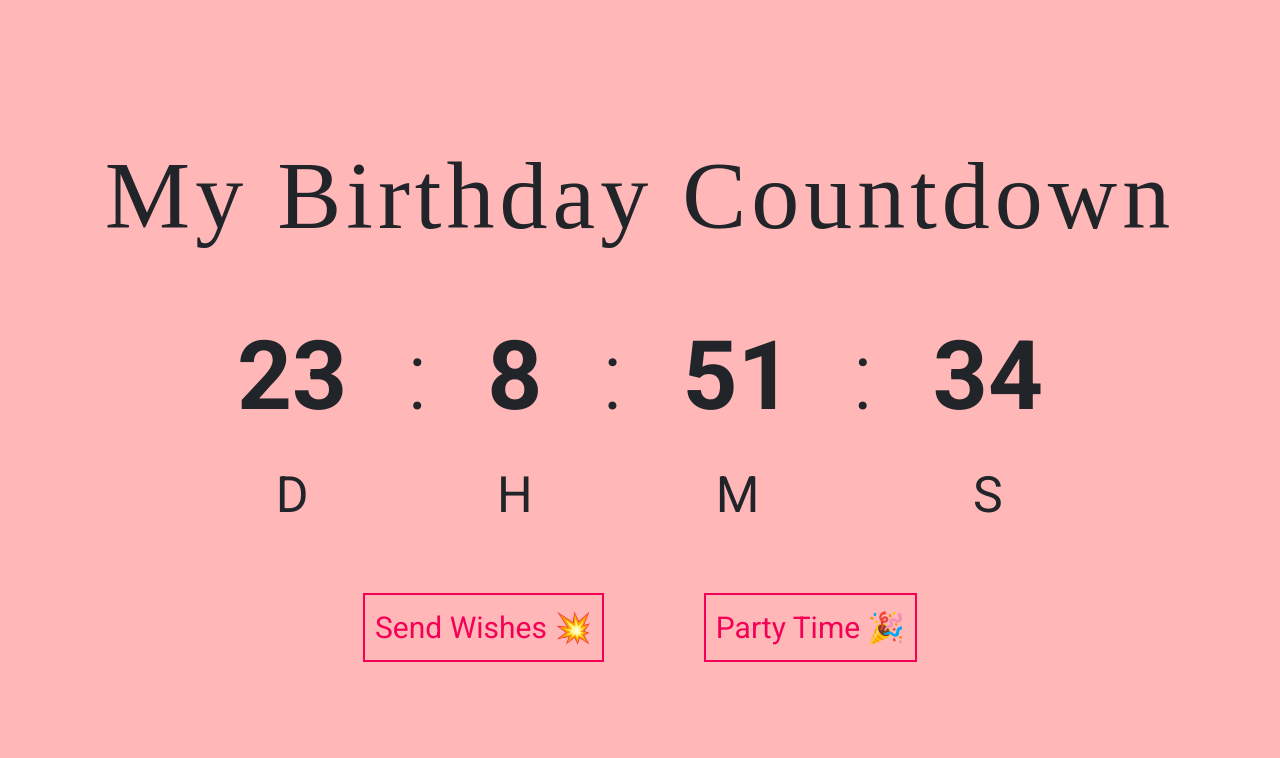
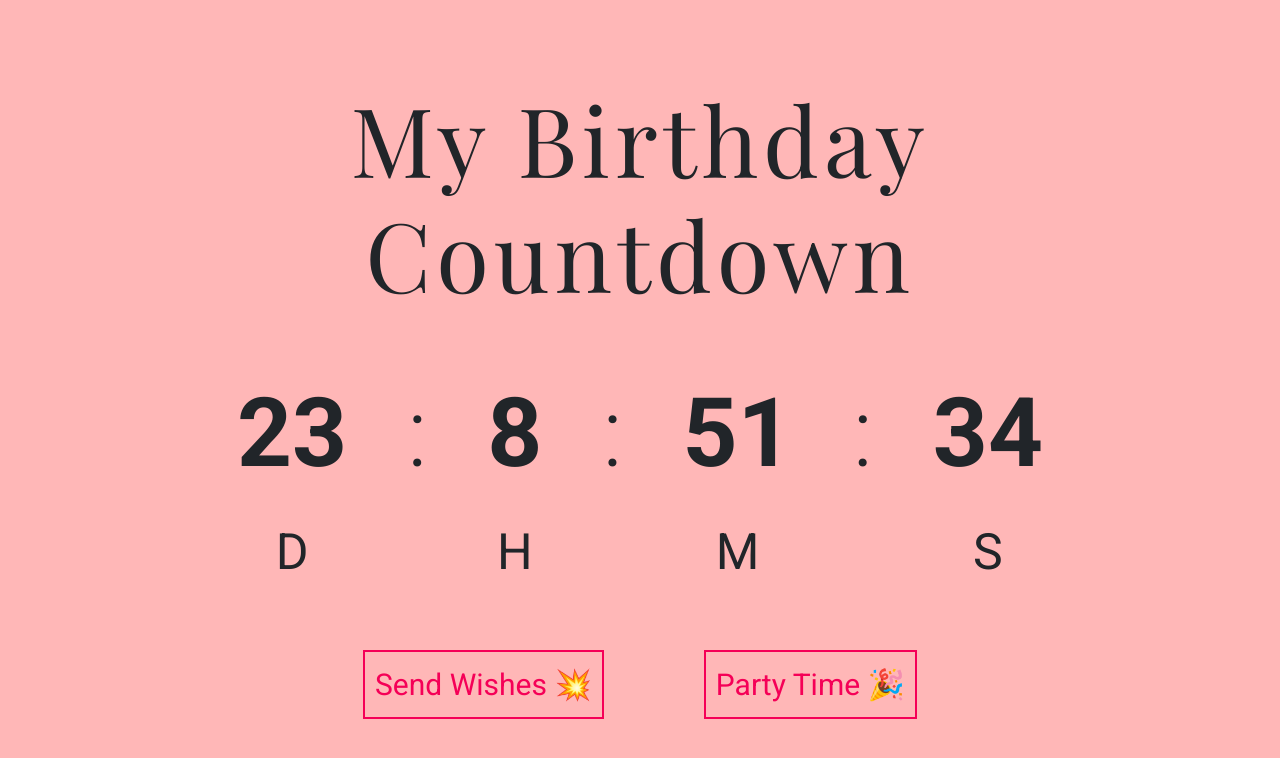
Before and after one commit to AJaeck/python-bday-app, a Flask app: page / in a window 1280 px wide. Shown: the top 758 px of the page. Run offline with Flask 2, Linux system fonts and the light colour scheme; some libraries are stand-ins or nearby versions.

Commit message:
new font playfair

```diff
--- a/templates/base.html
+++ b/templates/base.html
@@ -11,7 +11,7 @@
       crossorigin="anonymous"
     />
     <link rel="stylesheet" href="{{ url_for('static', filename='css/style.css')}}" />
-    <link href="https://fonts.googleapis.com/css2?family=Roboto:wght@300;400;700&family=Sacramento&display=swap" rel="stylesheet" />
+    <link href="https://fonts.googleapis.com/css2?family=Playfair+Display:wght@400;600;900&family=Roboto:wght@300;400;700&display=swap" rel="stylesheet" />
     <title>Anna's Funday</title>
   </head>
   {% block content %} {% endblock %}
```
